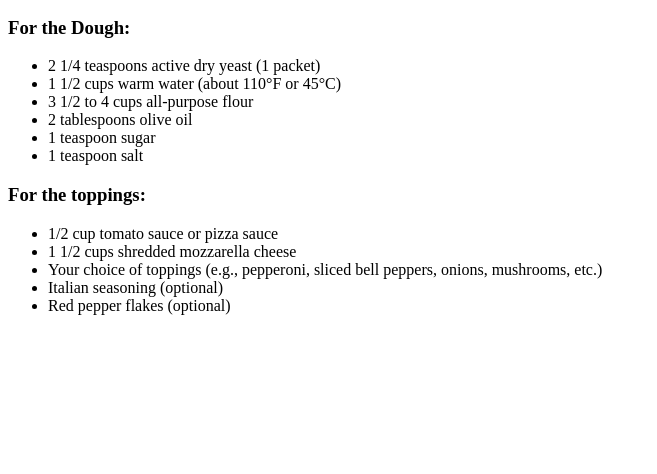
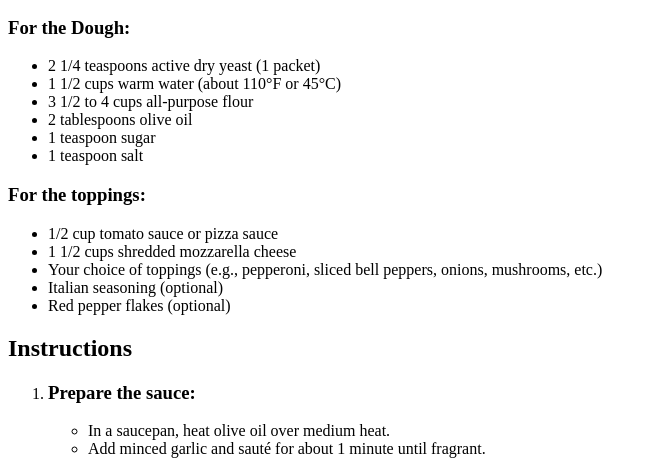
Before and after one commit to RyanBradley06/odin-recipes, a plain HTML site: page recipes/pizza.html in a window 1280 px wide. Shown: the part 434-908 px from the top of the page, without its empty margins (0-657 px from the left). Before the commit the page ends 800 px from the top, so only its background shows below. Drawn offline with Linux system fonts and the light colour scheme.

Commit message:
added first step seeing how it looks

```diff
--- a/recipes/pizza.html
+++ b/recipes/pizza.html
@@ -31,6 +31,26 @@
                     <li>Italian seasoning (optional)</li>
                     <li>Red pepper flakes (optional)</li>
                 </ul>
+        <h2>Instructions</h2>
+                <ol>
+                    <li>
+                        <h3>Prepare the sauce:</h3>
+                        <ul>
+                            <li>In a saucepan, heat olive oil over medium heat.</li>
+                            <li>Add minced garlic and sauté for about 1 minute until fragrant.</li>
+                        </ul>
+                    </li>
+
+
+
+
+
+
+
+
+
+
+                </ol>
 
         </body>
 
```
